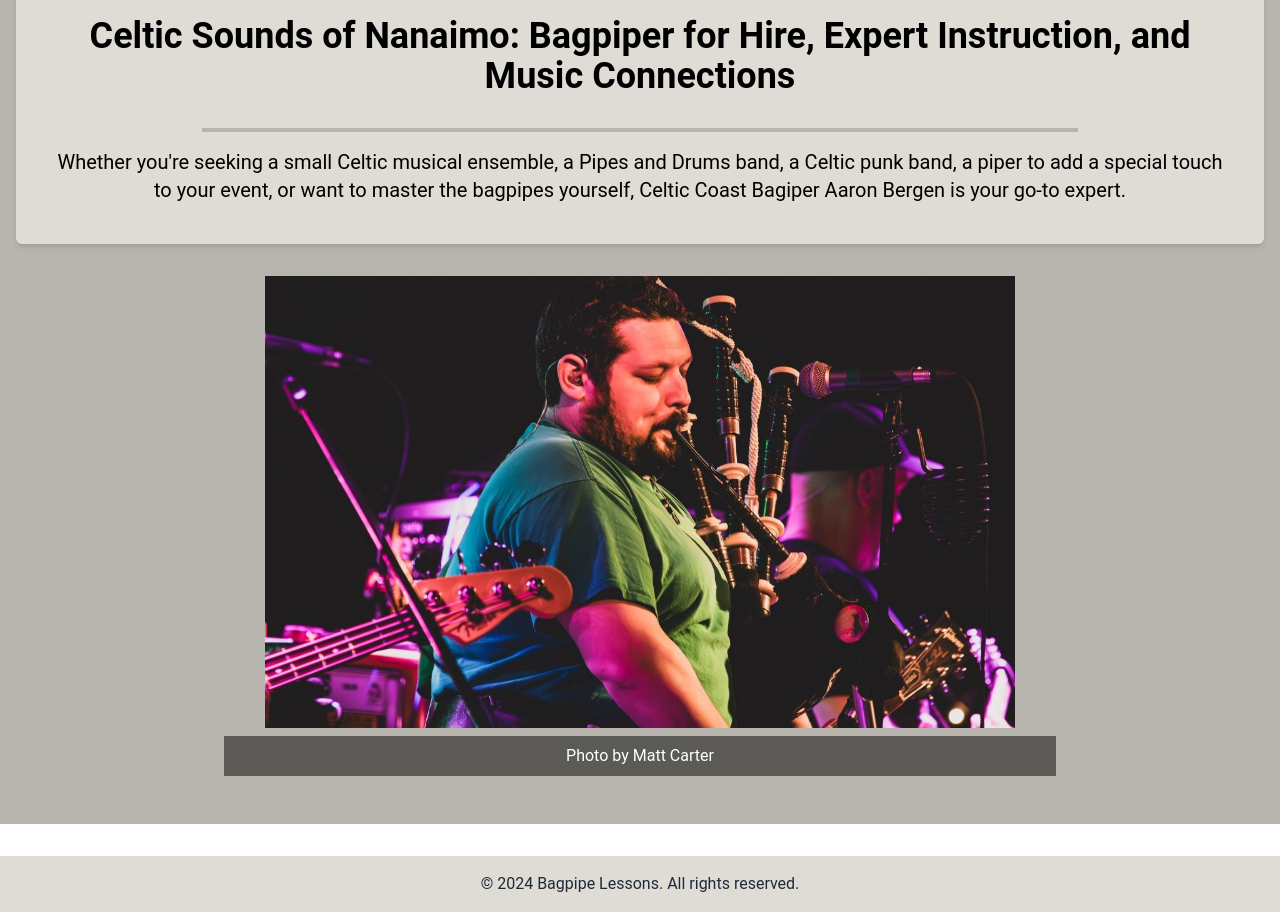
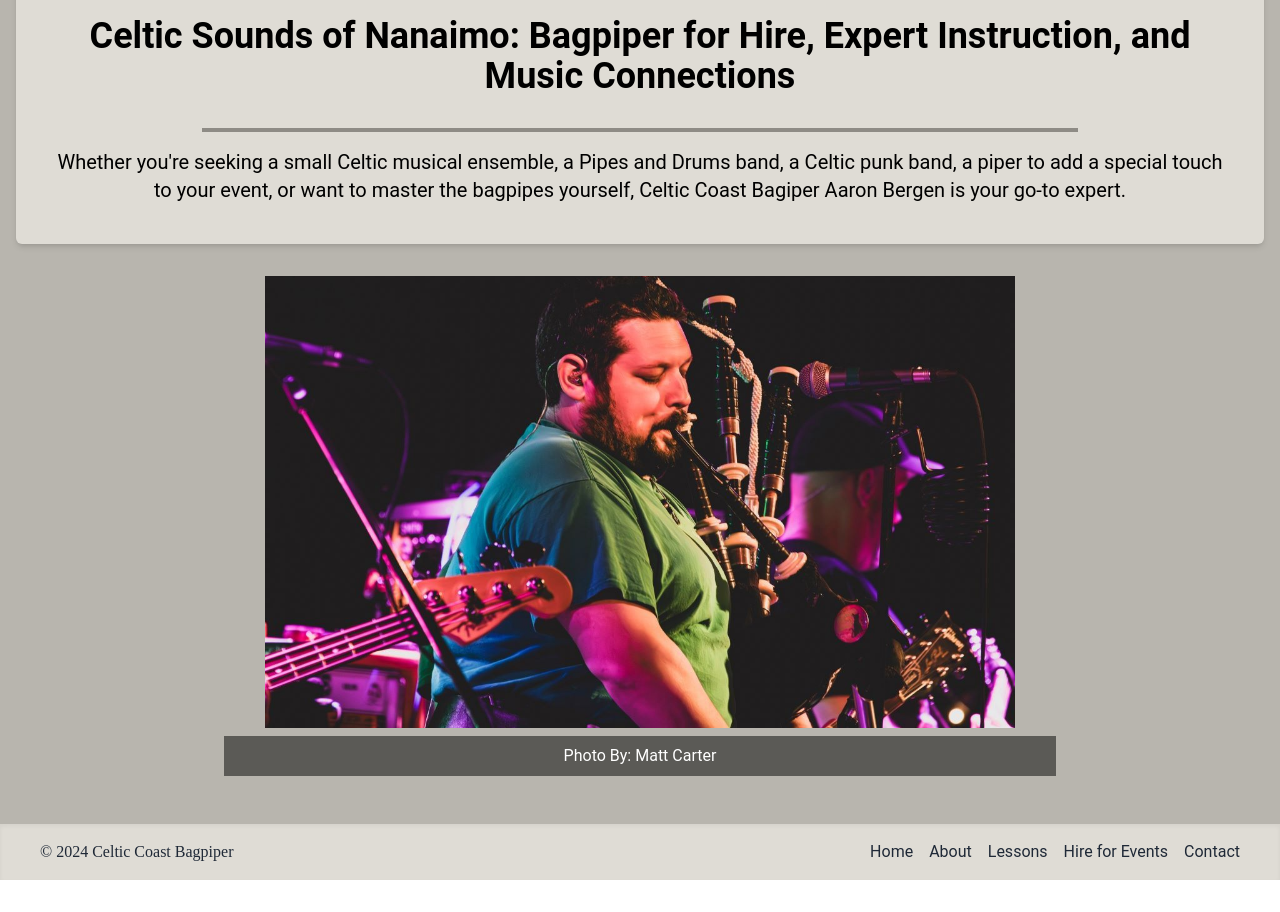
Before and after one commit to christinebergen/bagpipe, a React (Create React App) app: page / in a window 1280 px wide. Shown: the part 300-1212 px from the top of the page. After the commit the page ends 1180 px from the top, so only its background shows below. Built offline with nearby package versions, Linux system fonts and the light colour scheme.

Commit message:
update about page

```diff
--- a/src/components/About.js
+++ b/src/components/About.js
@@ -5,15 +5,15 @@ import Discography from "./Discography";
 const About = () => {
   return (
     <div className="bg-[#B8B5AE]">
-      <h1 className="text-4xl text-center mb-8">About Aaron</h1>
+      <h1 className="text-4xl text-center mt-8 mb-8">About Aaron</h1>
       <div className="flex lg:flex-row flex-col justify-center items-center">
-        <div className="w-full md:w-1/3 mr-10 text-xl">
+        <div className="w-3/4 md:w-1/3 mr-10 text-xl">
           <p>
             With nearly 30 years of experience, Aaron is an invaluable resource
             in the Vancouver Island bagpiping scene. He has recently competed as a solo
             bagpiper at the grade 2 level and has been the bagpiper for the
             Celtic Punk band{" "}
-            <a href="https://www.thegrinningbarretts.com/" className="">
+            <a href="https://www.thegrinningbarretts.com/" className="text-blue-700 underline hover:font-bold">
               {" "}
               The Grinning Barretts
             </a>{" "}
@@ -50,7 +50,7 @@ const About = () => {
             evolve.
           </p>
         </div>
-        <div className="w-1/3 ml-10">
+        <div className="w:2/3 md:w-1/3 ml-8 mr-8 md:mr-0 md:ml-10">
           <img src={image1}></img>
           <div className="text-center">
             <p>Photo by: </p>
--- a/src/components/Discography.js
+++ b/src/components/Discography.js
@@ -3,6 +3,7 @@ import riot from "../assets/riot.webp";
 import sauce from "../assets/PiperSauce.png";
 import paddy from "../assets/padraig.webp";
 import bottle from "../assets/tgb.webp";
+import tgblogo from "../assets/tgblogo.png";
 
 const Discography = () => {
   const albums = [
@@ -47,15 +48,14 @@ const Discography = () => {
   return (
     <section id="discography" className="py-8">
       <div className="container mx-auto">
-        <h2 className="text-3xl font-bold mb-6 text-center">Discography</h2>
+        <h2 className="text-3xl font-bold mt-6 mb-6 text-center">
+          Aaron's Discography with:
+        </h2>
+        <div className="flex justify-center items-center">
+          <img src={tgblogo} className="w-2/3 md:w-1/3"></img>
+        </div>
 
-        <p className="mb-4 text-center">
-          Here are the albums that Celtic Coast Piper Aaron Bergen has played
-          on, showcasing his versatile talent across various Celtic and musical
-          projects.
-        </p>
-
-        <div className="grid grid-cols-1 md:grid-cols-2 gap-6">
+        <div className="grid grid-cols-1 md:grid-cols-2 gap-6 p-10 md:p-20">
           {albums.map((album, index) => (
             <div
               className="album border-2 rounded-md shadow-lg p-4 flex flex-col items-center text-center"
@@ -66,19 +66,19 @@ const Discography = () => {
               <img
                 src={album.cover}
                 alt={`Cover of ${album.title}`}
-                className="w-1/3 mb-4"
+                className="w-2/3 md:w-1/3 mb-4"
               />
-              <p className="mb-2 text-xl">{album.description}</p>
+              <p className="mb-2 text-lg md:text-xl">{album.description}</p>
               <div className="flex flex-col md:flex-row">
                 <a
                   href={album.link}
-                  className="text-2xl text-blue-800 font-bold hover:underline bg-[#8E8B85] p-4 md:mr-2 rounded-md mb-4 md:mb-0"
+                  className="text-lg md:text-2xl text-blue-800 font-bold hover:underline bg-[#8E8B85] p-4 md:mr-2 rounded-md mb-4 md:mb-0"
                 >
                   Purchase the Album Here!
                 </a>
                 <a
                   href={album.listen}
-                  className="text-2xl text-blue-800 font-bold hover:underline bg-[#8E8B85] p-4 md:ml-2 rounded-md"
+                  className="text-lg md:text-2xl text-blue-800 font-bold hover:underline bg-[#8E8B85] p-4 md:ml-2 rounded-md"
                 >
                   Listen to the Album Here!
                 </a>
--- a/src/components/Footer.js
+++ b/src/components/Footer.js
@@ -1,13 +1,33 @@
-import React from 'react';
+import React from "react";
+import { Link } from "react-router-dom";
 
 const Footer = () => {
   return (
-    <footer className="bg-[#DFDCD5] p-4 mt-8">
-      <div className="container mx-auto text-center text-gray-800">
-        &copy; 2024 Bagpipe Lessons. All rights reserved.
+    <footer className="bg-[#DFDCD5] shadow-inner py-4 ">
+      <div  className="container mx-auto flex flex-col md:flex-row justify-between items-center space-y-4 md:space-y-0 md:space-x-4">
+        <div id="footer" className="text-center md:text-left lg:pl-10">
+          <p className="text-gray-800">&copy; 2024 Celtic Coast Bagpiper</p>
+        </div>
+        <div className="flex flex-col md:flex-row space-y-2 md:space-y-0 md:space-x-4 lg:pr-10">
+          <Link className="text-gray-800 hover:text-white" to="/">
+            Home
+          </Link>
+          <Link className="text-gray-800 hover:text-white" to="/about">
+            About
+          </Link>
+          <Link className="text-gray-800 hover:text-white" to="/lessons">
+            Lessons
+          </Link>
+          <Link className="text-gray-800 hover:text-white" to="/hire">
+            Hire for Events
+          </Link>
+          <Link className="text-gray-800 hover:text-white" to="/contact">
+            Contact
+          </Link>
+        </div>
       </div>
     </footer>
   );
-}
+};
 
 export default Footer;
--- a/src/components/Home.js
+++ b/src/components/Home.js
@@ -10,7 +10,7 @@ const Home = () => {
           Music Connections
         </h2>
         <div className="flex justify-center items-center">
-          <hr className="w-3/4 border-2 mt-4 mb-4 border-[#B8B5AE]"></hr>
+          <hr className="w-3/4 border-2 mt-4 mb-4 border-[#8E8B85]"></hr>
         </div>
         <p className="text-center text-md md:text-xl">
           Whether you're seeking a small Celtic musical ensemble, a Pipes and
--- a/src/components/Slideshow.js
+++ b/src/components/Slideshow.js
@@ -20,61 +20,41 @@ import image18 from "../assets/piper18mh.jpg";
 import image19 from "../assets/piper19mh.jpg";
 import image20 from "../assets/piper20mh.jpg";
 
-const images = [
-  { src: image1, credit: "Photo by Matt Carter" },
-  { src: image2, credit: "Photo by Matt Carter" },
-  { src: image3, credit: "Photo by Matt Carter" },
-  { src: image4, credit: "Photo by Matt Carter" },
-  { src: image5, credit: "Photo by Matt Carter" },
-  { src: image6, credit: "Photo by Matt Carter" },
-  { src: image7, credit: "Photo by Matt Carter" },
-  { src: image8, credit: "Photo by Matt Carter" },
-  {
-    src: image9,
-    credit: "Photo by Finding Charlotte Photography",
+const photographers = {
+  mattCarter: { title: "Matt Carter" },
+  findingCharlotte: {
+    title: "Finding Charlotte Photography",
     link: "https://www.findingcharlotte.ca/",
   },
-  {
-    src: image10,
-    credit: "Photo by Colin Smith Takes Pics",
+  colinSmith: {
+    title: "Colin Smith Takes Pics",
     link: "https://www.colinsmithtakespics.com/home",
   },
-  {
-    src: image11,
-    credit: "Photo by Colin Smith Takes Pics",
-    link: "https://www.colinsmithtakespics.com/home",
-  },
-  {
-    src: image12,
-    credit: "Photo by Colin Smith Takes Pics",
-    link: "https://www.colinsmithtakespics.com/home",
-  },
-  {
-    src: image13,
-    credit: "Photo by Colin Smith Takes Pics",
-    link: "https://www.colinsmithtakespics.com/home",
-  },
-  { src: image14, credit: "Photo by Christine Bergen" },
-  { src: image15, credit: "Photo by Christine Bergen" },
-  { src: image16, credit: "Photo by Christine Bergen" },
-  { src: image17, credit: "Photo by Christine Bergen" },
-  {
-    src: image18,
-    credit: "Photo by Meaghan Harvey",
-    link: "https://meaghanharveyphoto.com/",
-  },
-  {
-    src: image19,
-    credit: "Photo by Meaghan Harvey",
-    link: "https://meaghanharveyphoto.com/",
-  },
-  {
-    src: image20,
-    credit: "Photo by Meaghan Harvey",
-    link: "https://meaghanharveyphoto.com/",
-  },
+  christineBergen: { title: "Christine Bergen" },
+  meaghanHarvey: { title: "Meaghan Harvey", link: "https://meaghanharveyphoto.com/" },
+};
 
-  // Add more image objects here
+const images = [
+  { src: image1, photographer: "mattCarter" },
+  { src: image2, photographer: "mattCarter" },
+  { src: image3, photographer: "mattCarter" },
+  { src: image4, photographer: "mattCarter" },
+  { src: image5, photographer: "mattCarter" },
+  { src: image6, photographer: "mattCarter" },
+  { src: image7, photographer: "mattCarter" },
+  { src: image8, photographer: "mattCarter" },
+  { src: image9, photographer: "findingCharlotte" },
+  { src: image10, photographer: "colinSmith" },
+  { src: image11, photographer: "colinSmith" },
+  { src: image12, photographer: "colinSmith" },
+  { src: image13, photographer: "colinSmith" },
+  { src: image14, photographer: "christineBergen" },
+  { src: image15, photographer: "christineBergen" },
+  { src: image16, photographer: "christineBergen" },
+  { src: image17, photographer: "christineBergen" },
+  { src: image18, photographer: "meaghanHarvey" },
+  { src: image19, photographer: "meaghanHarvey" },
+  { src: image20, photographer: "meaghanHarvey" },
 ];
 
 const Slideshow = () => {
@@ -87,41 +67,43 @@ const Slideshow = () => {
     return () => clearInterval(interval);
   }, []);
 
+  useEffect(() => {
+    console.log("Current Index:", currentIndex);
+    console.log("Current Image:", images[currentIndex]);
+    console.log("Current Photographer:", photographers[images[currentIndex].photographer]);
+  }, [currentIndex]);
+
+  const currentImage = images[currentIndex];
+  const photographer = photographers[currentImage.photographer];
+
   return (
     <div className="flex justify-center items-center">
       <div className="w-full h-[500px] overflow-hidden relative">
-        {images.map((image, index) => (
-          <div
-            key={index}
-            className={`absolute inset-0 w-full h-full flex flex-col justify-end transition-opacity duration-1000 ${
-              index === currentIndex ? "opacity-100" : "opacity-0"
-            }`}
-          >
+        <div className="absolute inset-0 w-full h-full flex flex-col justify-end transition-opacity duration-1000 opacity-100">
           <div className="flex justify-center items-center w-full h-full">
             <img
-                src={image.src}
-                alt={`Slide ${index}`}
+              src={currentImage.src}
+              alt={`Slide ${currentIndex}`}
               className="max-h-full object-contain"
             />
           </div>
           <div className="flex justify-center items-center">
-              <div className="w-3/4 md:w-2/3 mt-2 bg-black bg-opacity-50 text-white p-2 text-center ">
-                {image.link ? (
+            <div className="w-3/4 md:w-2/3 mt-2 bg-black bg-opacity-50 text-white p-2 text-center">
+              {photographer?.link ? (
                 <a
-                    href={image.link}
+                  href={photographer.link}
                   target="_blank"
                   rel="noopener noreferrer"
                   className="underline"
-                  >
-                    {image.credit}
+                >Photo By:&nbsp;
+                  {photographer.title}
                 </a>
               ) : (
-                  image.credit
+                <span>Photo By: {photographer.title}</span>
               )}
             </div>
           </div>
         </div>
-        ))}
       </div>
     </div>
   );
--- a/src/index.css
+++ b/src/index.css
@@ -31,3 +31,6 @@ h2, h3, h4, h5, h6 {
 nav a {
   font-family: 'Roboto', sans-serif;
 }
+#footer {
+  font-family: 'Uncial Antiqua', serif;
+}
```
Also changed, not shown: src/assets/darklogo.png (added), 1 other file (tests, documents, lock files or other folders). Lines whose indentation alone changed are shown as unchanged.
